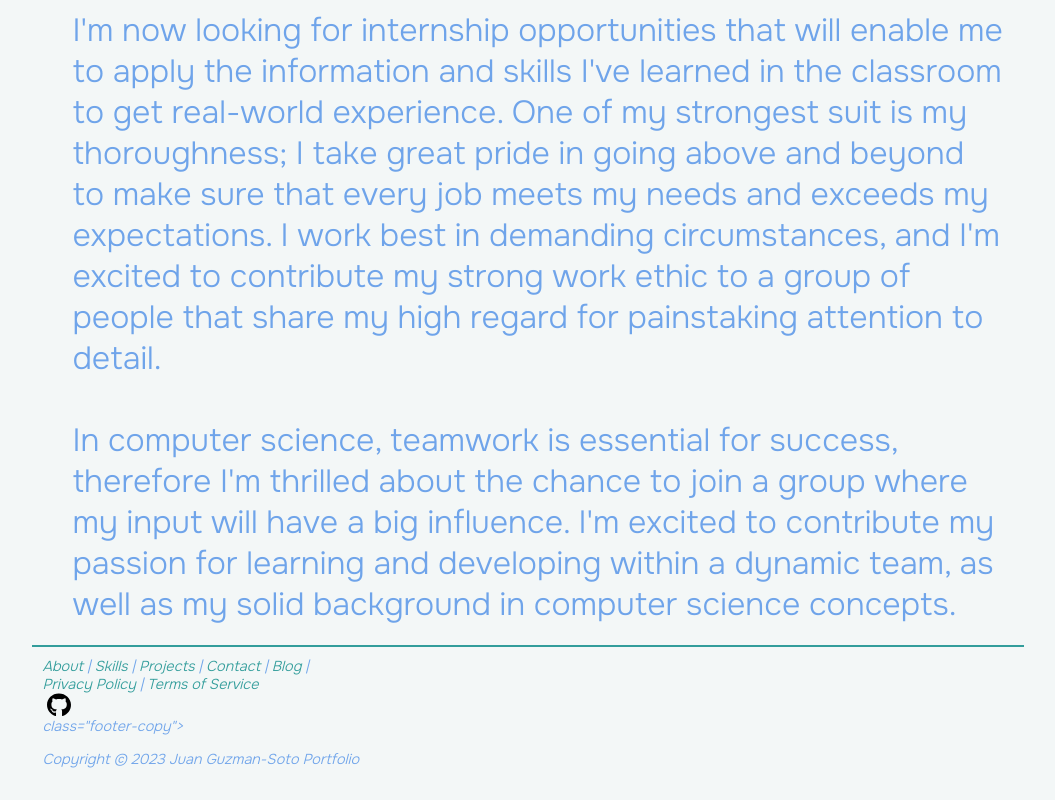
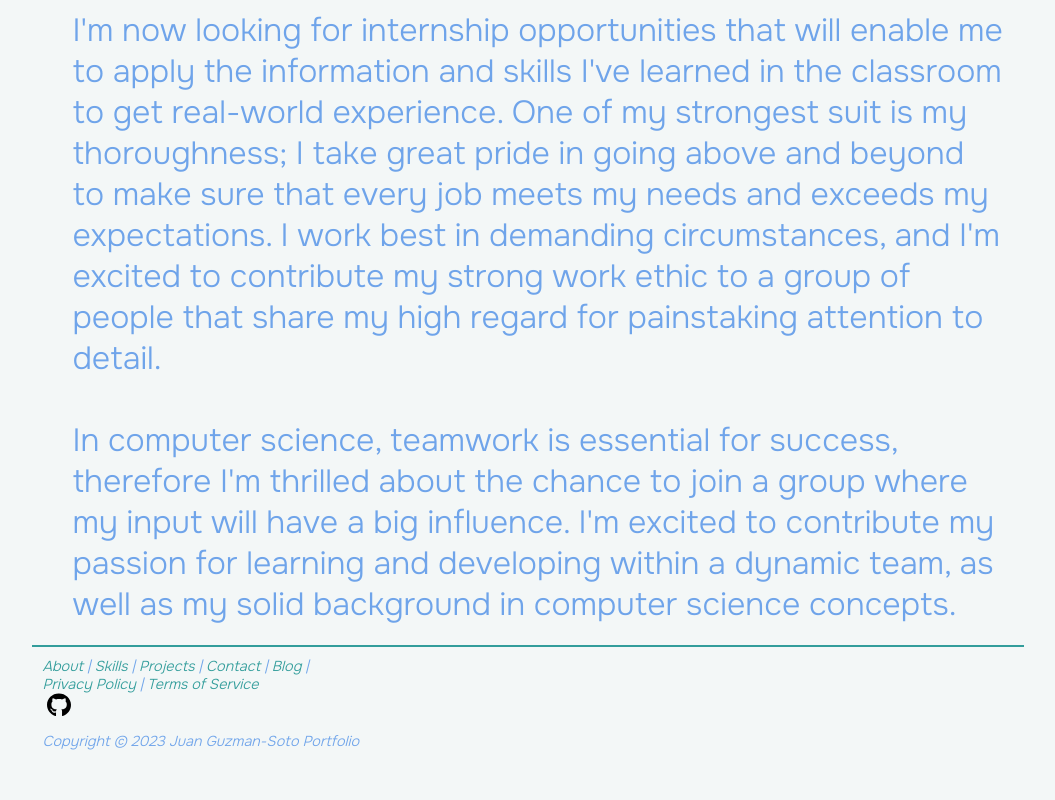
Before and after one commit to Red-Clouds-Dev/-Red-Clouds-Dev.github.io, a website: page Juan/Juan.html in a window 1280 px wide. Shown: the part 670-1470 px from the top of the page, without its empty margins (122-1177 px from the left). Drawn offline with Linux system fonts and the light colour scheme; a web font is replaced by a local one.

Commit message:
Update Juan.html

```diff
--- a/Juan/Juan.html
+++ b/Juan/Juan.html
@@ -51,7 +51,7 @@
       <a href="https://github.com/JuanGuzmanSoto">
         <img src="./images/github.svg" alt="GitHub" />
       </a>
-        <div> class="footer-copy">
+        <div class="footer-copy">
           <p>Copyright © 2023 Juan Guzman-Soto Portfolio</p>
         </div>
       </div>
```
